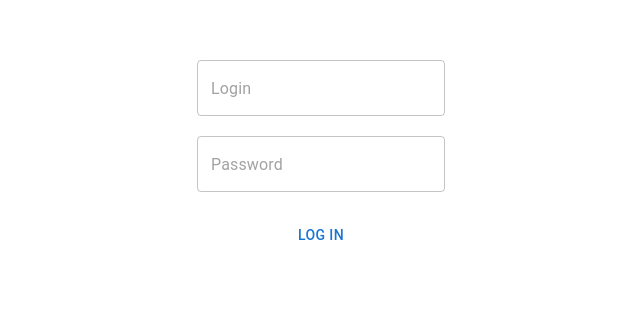
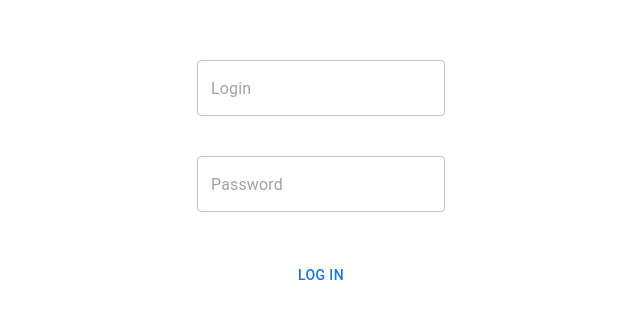
Before and after one commit to czenturion/test-app, a React (Create React App) app: page /login in a window 1280 px wide. Shown: the part 120-438 px from the top of the page, without its empty margins (319-959 px from the left). Built offline with nearby package versions, Linux system fonts and the light colour scheme.

Commit message:
v0.1.2 | login rest api

```diff
--- a/src/components/Login.js
+++ b/src/components/Login.js
@@ -21,8 +21,8 @@ const Login = ({setState, state}) => {
         <OutlinedInput {...register("login", {required: true})}
                        className="login-input"
                        placeholder="Login"/>
-        <OutlinedInput {...register("password", {required: true})} c
-                       lassName="login-input"
+        <OutlinedInput {...register("password", {required: true})}
+                       className="login-input"
                        placeholder="Password"
                        type="password"/>
         <Button className="login-button" type="submit"
```
